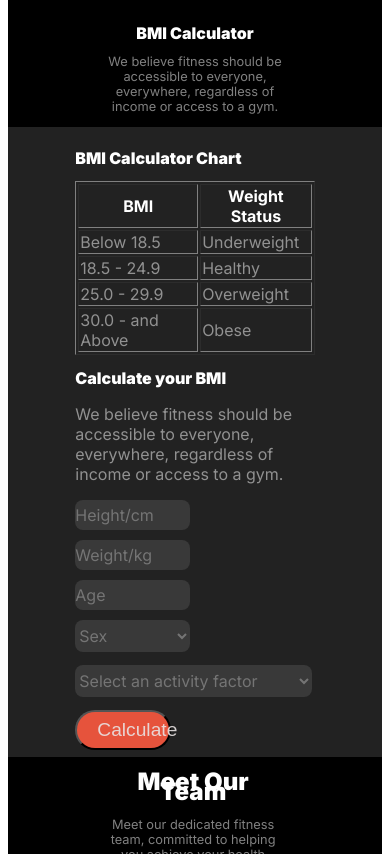
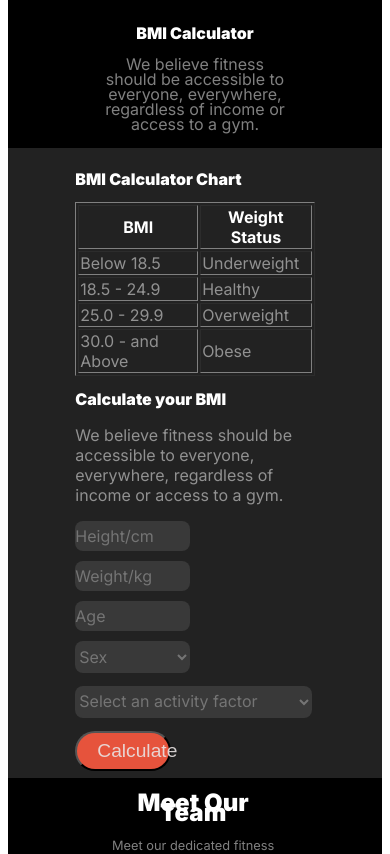
Before and after one commit to nayeempro/responsive_web_ass_2, a plain HTML site: page index.html in a window 390 px wide. Shown: the part 4935-5789 px from the top of the page. Drawn offline with Linux system fonts and the light colour scheme; a web font is replaced by a local one.

Commit message:
font revising

```diff
--- a/styles/small_responsive.css
+++ b/styles/small_responsive.css
@@ -94,9 +94,9 @@
     .bmi-title{
         font-size: 1.5rem;
     }
-    .bmi-title-des{
+    /* .bmi-title-des{
         font-size: .8rem;
-    }
+    } */
     .bmi-calc{
         background: rgb(34, 34, 34);
         display: flex;
```
